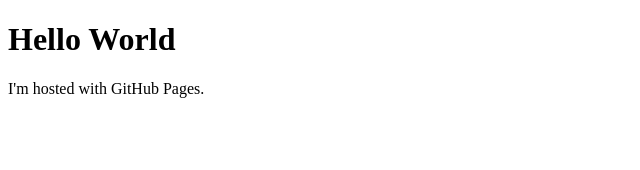
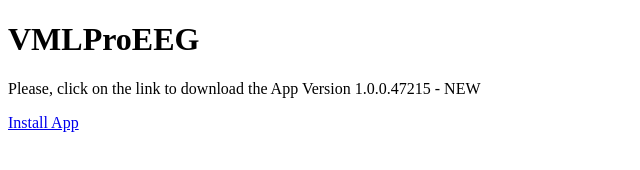
Before and after one commit to NeuroPro/neuropro.github.io, a plain HTML site: page index.html in a window 1280 px wide. Shown: the whole page, without its empty margins (0-640 px from the left). Drawn offline with Linux system fonts and the light colour scheme.

Commit message:
Updating index.html

```diff
--- a/index.html
+++ b/index.html
@@ -1,7 +1,8 @@
 <!DOCTYPE html>
 <html>
 <body>
-<h1>Hello World</h1>
-<p>I'm hosted with GitHub Pages.</p>
+<h1>VMLProEEG</h1>
+<p>Please, click on the link to download the App Version 1.0.0.47215 - NEW</p>
+<a href="itms-services://?action=download-manifest&url=https://neuropro.github.io/manifest.plist">Install App</a>
 </body>
 </html>
```
